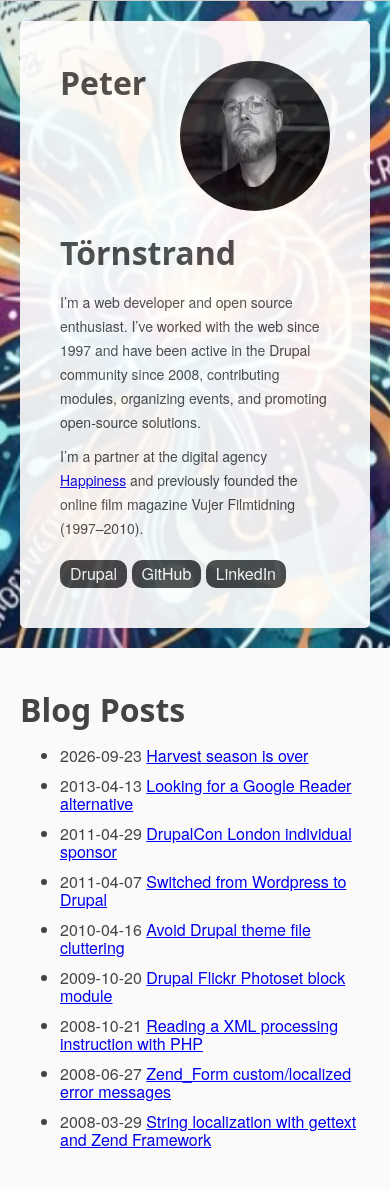
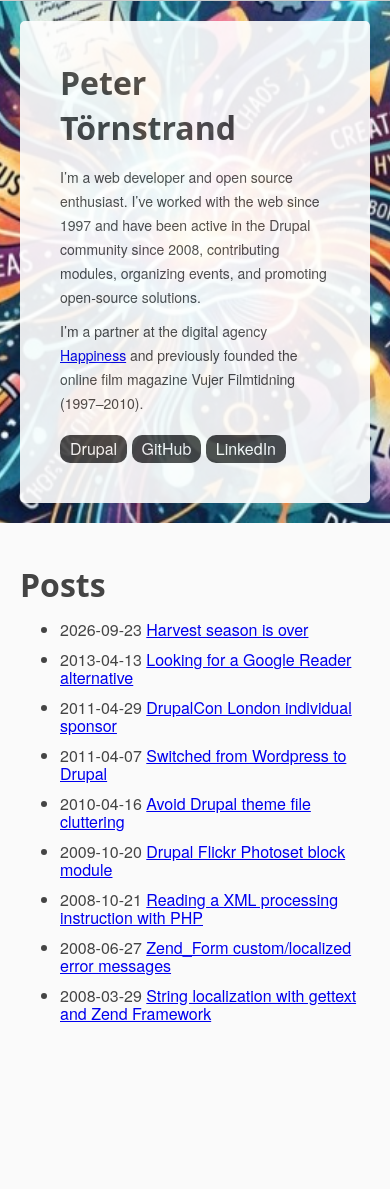
Before and after one commit to petertornstrand/tornstrand.com, a Jekyll site: the page built from index.html, in a window 390 px wide. Built offline with Jekyll 4.4.1, drawn with Linux system fonts in a browser that asks for light colours; some web fonts are replaced; after the commit the page ends 1063 px from its top, so only the background shows below that.

Commit message:
Updated homepage title to "Posts," adjusted CSS for consistent indentation, and added responsive rule to hide profile image on small screens.

```diff
--- a/css/style.css
+++ b/css/style.css
@@ -9,7 +9,7 @@ body {
 	background: #fafafa;
 	line-height: 150%;
 	-webkit-text-size-adjust: 100%;
-  margin: 0;
+	margin: 0;
 }
 
 h1, h2, h3, h4, h5 {
@@ -153,6 +153,12 @@ img.profile {
 	margin: 0 0 20px 20px;
 }
 
+@media (max-width: 460px) {
+	img.profile {
+		display: none;
+	}
+}
+
 /* Layout */
 
 header {
--- a/index.html
+++ b/index.html
@@ -4,7 +4,7 @@ title: Peter Törnstrand
 ---
 
 <div id="home">
-  <h1>Blog Posts</h1>
+  <h1>Posts</h1>
   <ul class="posts">
     {% for post in site.posts %}
       <li><span>{{ post.date | date: "%Y-%m-%d" }}</span> <a href="{{ post.url }}">{{ post.title }}</a></li>
```
